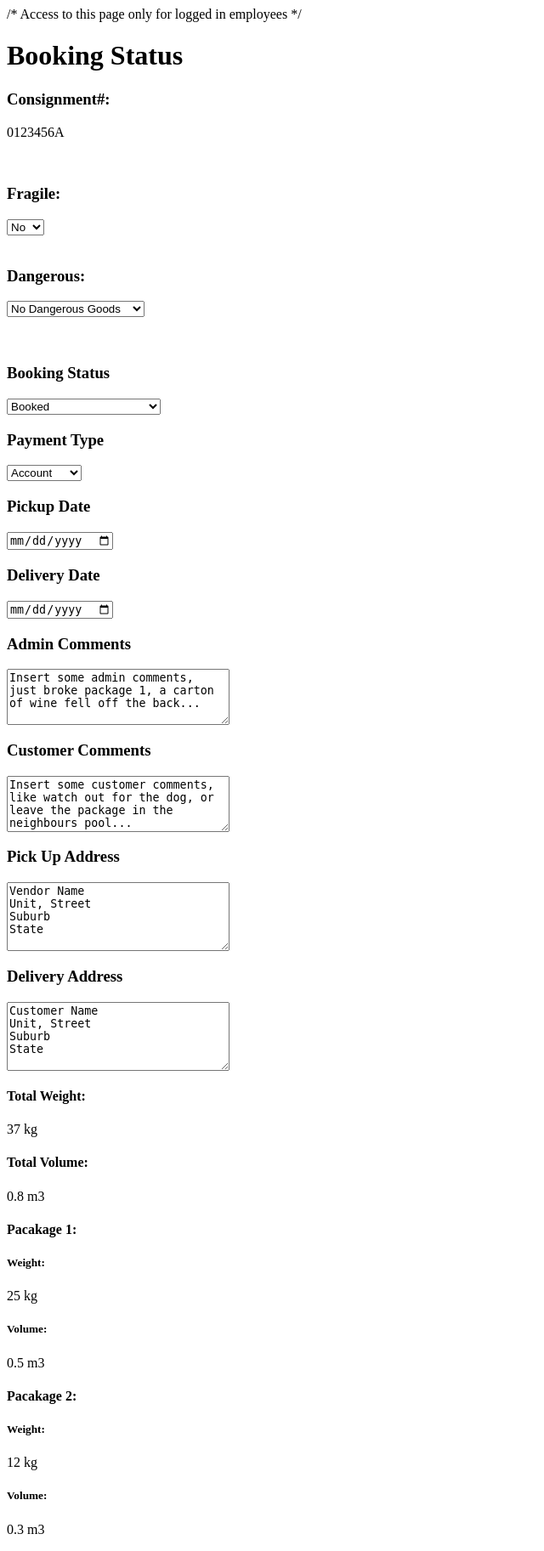
After one commit to ZeroEcks/packr, a Flask app: template packr/static/views/booking-amend.html in a window 1280 px wide. The commit adds this page. Shown: the whole page at 85% size, without its empty margins (0-640 px from the left). Run offline with Flask 2, Linux system fonts and the light colour scheme; the template is opened without the code that fills it, so the values that code supplies are empty.

Commit message:
booking screen for employees - unfinished

```diff
--- /dev/null
+++ b/packr/static/views/booking-amend.html
@@ -0,0 +1,84 @@
+	/* Access to this page only for logged in employees */
+	<div id="order-status">
+		<h1>Booking Status</h1>
+		<div id="oscolumns">
+			<div id="osfloat" class="ordercenter">
+				<div id="osfloat" class="orderdetails"><h3>Consignment#:</h3></div>
+				<div id="osfloat" class="orderdetails"><p>0123456A</p></div>
+				</br>
+				<div id="osfloat" class="orderdetails"><h3>Fragile:</h3></div>
+				<div id="osfloat" class="orderdetails">
+					<select>
+						<option value="no">No</option>
+						<option value="yes">Yes</option>
+					</select>
+				</div>
+				</br>
+				<div class=""><h3>Dangerous:</h3></div>
+				<div class="orderdetails">
+					<select>
+						<option value="none">No Dangerous Goods</option>
+						<option value="explosives">Explosives</option>
+						<option value="gases">Gases</option>
+						<option value="flammable">Flammable Substances</option>
+						<option value="oxidizing">Oxidizing Substances</option>
+						<option value="toxic">Toxic Substances</option>
+						<option value="corrosives">Corrosives</option>
+						<option value="misc">Miscellaneous</option>
+					</select>
+				</div>
+				</br>
+			</div>
+			</br>
+			<div id="osfloat" class="osstatus">
+				<h3>Booking Status</h3>
+				<select>
+					<option value="booked">Booked</option>
+					<option value="picked_up">Picked Up</option>
+					<option value="wh_in">Warehouse (Scanned In)</option>
+					<option value="wh_stored">Warehouse (Storage)</option>
+					<option value="wh_out">Warehouse (Scanned Out)</option>
+					<option value="delivered">Delivered</option>
+				</select>
+				<h3>Payment Type</h3>
+				<select>
+					<option value="account">Account</option>
+					<option value="credit">Credt Card</option>
+					<option value="cash">Cash</option>
+				</select>
+			</div>
+		</div>
+		<div id="oscolumns" class="oscomments">
+			<div class="ordercenter oscomments">
+			<h3>Pickup Date</h3>
+			<input type="date" name="pickupdate">
+			</div>
+			<h3>Delivery Date</h3>
+			<input type="date" name="deliverydate">
+		</div>
+		<div id="oscolumns" class="osaddress">
+			<div id="acommentfloat" class="ordercenter oscomments">
+				<h3>Admin Comments</h3>
+				<textarea rows="4" cols="30" name="admin_comment">Insert some admin comments, just broke package 1, a carton of wine fell off the back...</textarea>
+			</div>
+			<div id="osucomment">
+				<h3>Customer Comments</h3>
+				<textarea rows="4" cols="30" name="user_comment">Insert some customer comments, like watch out for the dog, or leave the package in the neighbours pool...</textarea>
+			</div>
+		</div>
+		<div id="oscolumns" class="osaddress">
+			<div class="ordercenter oscomments">
+			<h3>Pick Up Address</h3>
+			<textarea rows="5" cols="30" name="pickupadd">Vendor Name&#13;&#10;Unit, Street&#13;&#10;Suburb&#13;&#10;State</textarea>
+			</div>
+			<h3>Delivery Address</h3>
+			<textarea rows="5" cols="30" name="pickupadd">Customer Name&#13;&#10;Unit, Street&#13;&#10;Suburb&#13;&#10;State</textarea>
+		</div>
+		<div id="packageoffset">
+			<div id="osfloat"><h4>Total Weight: </h4></div><div id="osfloat"><p>37 kg</p></div><div id="osfloat"><h4>   Total Volume: </h4></div><div id="osfloat"><p>0.8 m3</p></div>
+			<h4>Pacakage 1: </h4>
+			<div id="osfloat"><h5>Weight: </h5></div><div id="osfloat"><p>25 kg</p></div><div id="osfloat"><h5>   Volume: </h5></div><div id="osfloat"><p>0.5 m3</p></div>
+			<h4>Pacakage 2: </h4>
+			<div id="osfloat"><h5>Weight: </h5></div><div id="osfloat"><p>12 kg</p></div><div id="osfloat"><h5>   Volume: </h5></div><div id="osfloat"><p>0.3 m3</p></div>
+		</div>
+	</div>
```
Also changed, not shown: packr/static/css/site.scss (+88 -6 lines).
